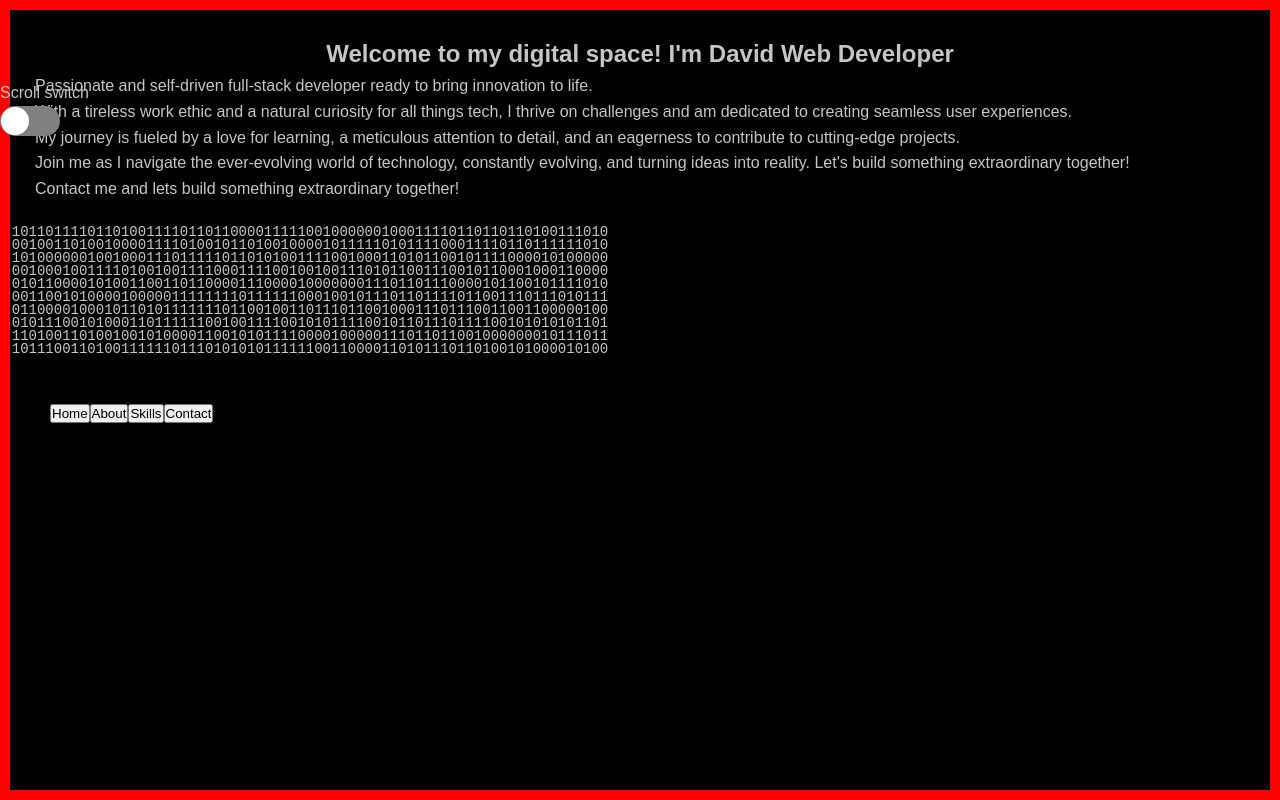
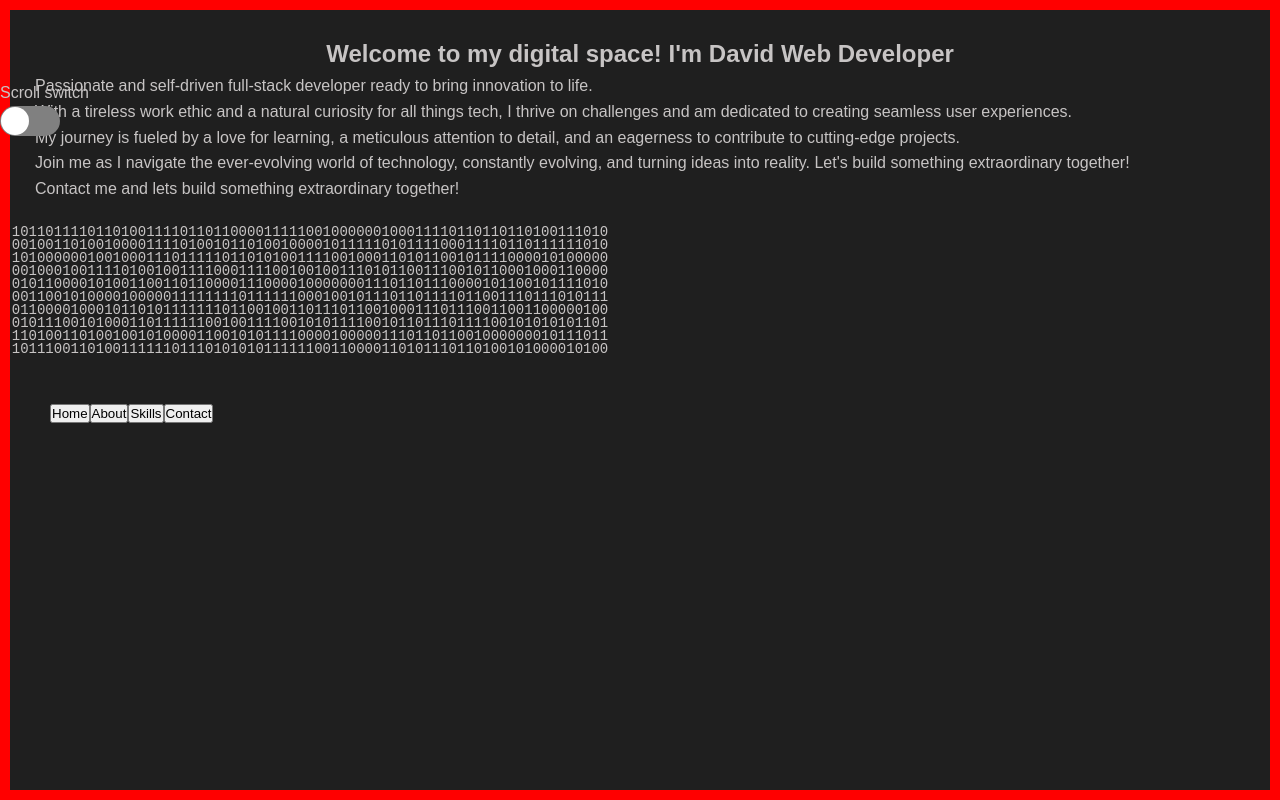
Before and after one commit to Susuvnkl/Portfolio, a React (Vite) app in the folder my-portfolio/: page /#about in a window 1280 px wide. Shown: the top 800 px of the page. Built offline with nearby package versions, Linux system fonts and the light colour scheme.

Commit message:
changed background color

```diff
--- a/my-portfolio/src/styles/global.scss
+++ b/my-portfolio/src/styles/global.scss
@@ -7,7 +7,7 @@
 body {
   font-family: "Arial", sans-serif;
   line-height: 1.6;
-  background-color: black;
+  background-color: rgb(31, 31, 31);
   color: #c7c4c4;
 }
 
```
